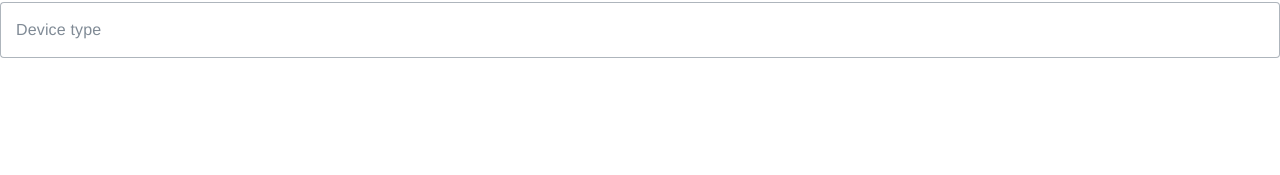
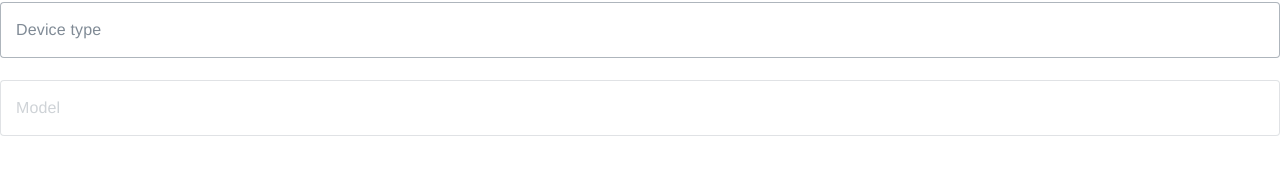
Before and after one commit to VardyNg/emoji-kitchen-keyboard-support-web, a Vue app: page / in a window 1280 px wide. Shown: the part 361-536 px from the top of the page. Built offline with nearby package versions, Linux system fonts and the light colour scheme.

Commit message:
add filteredModels in compute, display different device names for dfiferent device type

```diff
--- a/src/components/Support.vue
+++ b/src/components/Support.vue
@@ -5,7 +5,14 @@
     <v-select
       label="Device type"
       :items="deviceTypes"
+      v-model="selectedDeviceType"
       variant="outlined"
+    ></v-select>
+    <v-select
+      label="Model"
+      :items="filteredModels"
+      variant="outlined"
+      disabled="!selectedDeviceType"
     ></v-select>
   </div>
 </template>
@@ -18,12 +25,31 @@ import {
   getiPhoneModels,
   getMacModels,
 } from '@/utils/getDeviceModelName'
+import * as constants from '@/constants';
 export default {
   name: 'SupportPage',
   data() {
     return {
-      deviceTypes: getDeviceTypeList()
+      deviceTypes: getDeviceTypeList(),
+      selectedDeviceType: null,
     }
+  },
+  computed: {
+    filteredModels() {
+      // Determine which model list to use based on the selected device type
+      switch (this.selectedDeviceType) {
+        case constants.deviceType_iPhone:
+          return getiPhoneModels();
+        case constants.deviceType_iPad:
+          return getiPadModels();
+        case constants.deviceType_iPod_touch:
+          return getiPodModels();
+        case constants.deviceType_Mac:
+          return getMacModels();
+        default:
+          return [];
+      }
+    },
   }
 }
 </script>
```
